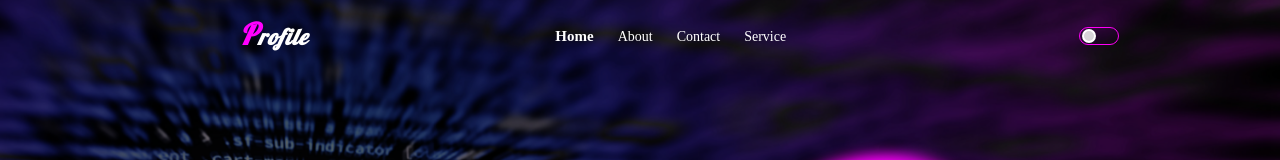
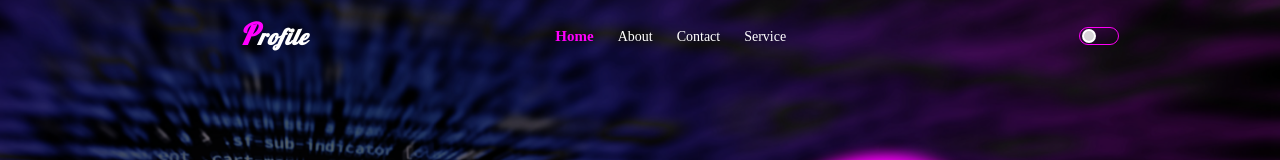
Before and after one commit to Bisworanjan34/updateportfoliio, a React (Vite) app: page / in a window 1280 px wide. Shown: the top 160 px of the page. Built offline with nearby package versions, Linux system fonts and the light colour scheme; a web font is replaced by a local one.

Commit message:
Update Navbar.css

```diff
--- a/src/components/Navbar.css
+++ b/src/components/Navbar.css
@@ -5,7 +5,10 @@
   transition: all 0.8s ease-in-out;
 }
 
-
+.navLactive{
+  color: rgb(255, 0, 251) !important;
+  font-weight: bold !important;
+}
 
 .nav-logo-t h5 {
   /* font-family: "Roboto", sans-serif; */
```
